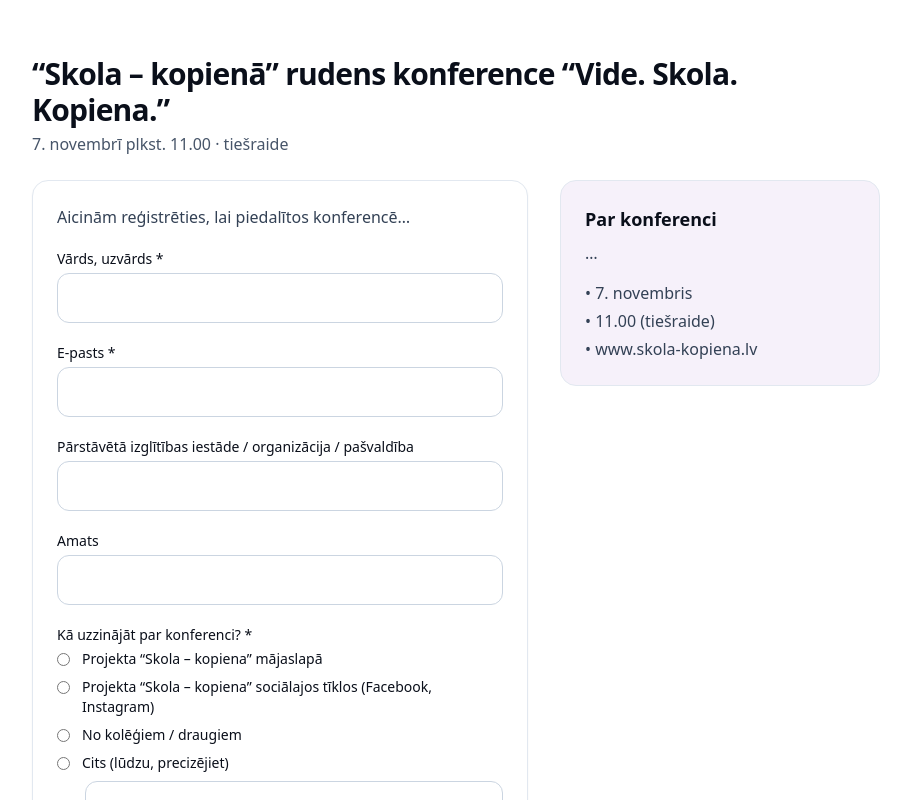
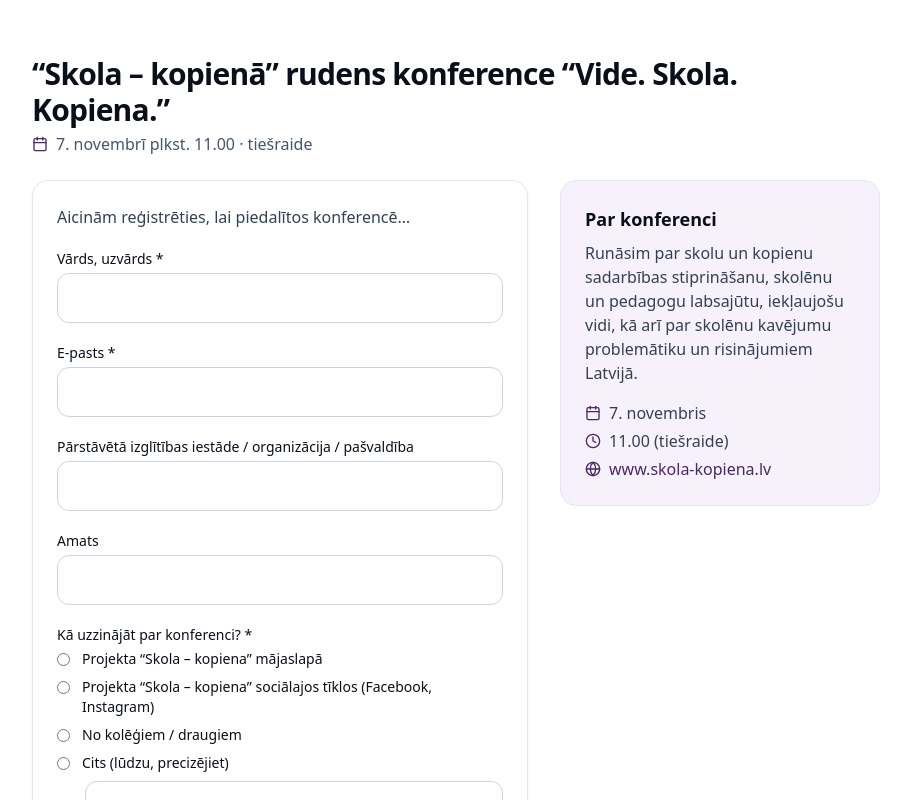
Before and after one commit to vasiljevsvladislavs-dot/skola-kopiena-registration, a Next.js app: page / in a window 1280 px wide. Shown: the top 800 px of the page, without its empty margins (184-1095 px from the left). Built offline with nearby package versions, Linux system fonts and the light colour scheme.

Commit message:
Update page.tsx

```diff
--- a/app/page.tsx
+++ b/app/page.tsx
@@ -2,30 +2,44 @@
 
 import { useState, useMemo, useEffect } from "react";
 import { z } from "zod";
+import { Calendar, Clock, Globe } from "lucide-react";
 
 const schema = z.object({
   fullName: z.string().min(2, "Lūdzu, ievadiet vārdu un uzvārdu"),
   email: z.string().email("Nederīga e-pasta adrese"),
   org: z.string().optional(),
   role: z.string().optional(),
-  about: z.enum(["site","social","friends","other"], { required_error: "Lūdzu, izvēlieties variantu" }),
+  about: z.enum(["site", "social", "friends", "other"], {
+    required_error: "Lūdzu, izvēlieties variantu",
+  }),
   aboutOther: z.string().optional(),
   notes: z.string().optional(),
-  consent: z.literal(true, { errorMap: () => ({ message: "Nepieciešama piekrišana" }) }),
+  consent: z.literal(true, {
+    errorMap: () => ({ message: "Nepieciešama piekrišana" }),
+  }),
 });
 
 export default function Page() {
   const [loading, setLoading] = useState(false);
   const [error, setError] = useState<string | null>(null);
 
-  const aboutOptions = useMemo(() => ([
-    { value: "site", label: "Projekta “Skola – kopiena” mājaslapā" },
-    { value: "social", label: "Projekta “Skola – kopiena” sociālajos tīklos (Facebook, Instagram)" },
-    { value: "friends", label: "No kolēģiem / draugiem" },
-    { value: "other", label: "Cits (lūdzu, precizējiet)" },
-  ]), []);
+  const aboutOptions = useMemo(
+    () => [
+      { value: "site", label: "Projekta “Skola – kopiena” mājaslapā" },
+      {
+        value: "social",
+        label:
+          "Projekta “Skola – kopiena” sociālajos tīklos (Facebook, Instagram)",
+      },
+      { value: "friends", label: "No kolēģiem / draugiem" },
+      { value: "other", label: "Cits (lūdzu, precizējiet)" },
+    ],
+    []
+  );
 
-  useEffect(() => { console.log("[REGISTER] page mounted"); }, []);
+  useEffect(() => {
+    console.log("[REGISTER] page mounted");
+  }, []);
 
   async function onSubmit(e: React.FormEvent<HTMLFormElement>) {
     e.preventDefault();
@@ -34,19 +48,21 @@ export default function Page() {
 
     const fd = new FormData(e.currentTarget);
     const payload = {
-      fullName: String(fd.get("fullName")||""),
-      email: String(fd.get("email")||""),
-      org: String(fd.get("org")||""),
-      role: String(fd.get("role")||""),
-      about: String(fd.get("about")||""),
-      aboutOther: String(fd.get("aboutOther")||""),
-      notes: String(fd.get("notes")||""),
-      consent: fd.get("consent")==="on",
+      fullName: String(fd.get("fullName") || ""),
+      email: String(fd.get("email") || ""),
+      org: String(fd.get("org") || ""),
+      role: String(fd.get("role") || ""),
+      about: String(fd.get("about") || ""),
+      aboutOther: String(fd.get("aboutOther") || ""),
+      notes: String(fd.get("notes") || ""),
+      consent: fd.get("consent") === "on",
     };
 
     const parsed = schema.safeParse({
       ...payload,
-      about: (["site","social","friends","other"].includes(payload.about) ? payload.about : undefined) as any,
+      about: (["site", "social", "friends", "other"].includes(payload.about)
+        ? payload.about
+        : undefined) as any,
     });
     if (!parsed.success) {
       setLoading(false);
@@ -79,18 +95,20 @@ export default function Page() {
   }
 
   return (
-    <main className="py-8" data-debug="register-page-no-icons">
+    <main className="py-8" data-debug="register-page">
+      {/* ---------- HEADER ---------- */}
       <header className="mb-6">
         <h1 className="text-3xl font-semibold tracking-tight">
           “Skola – kopienā” rudens konference “Vide. Skola. Kopiena.”
         </h1>
         <p className="text-slate-600 flex items-center gap-2 mt-1">
-          {/* без иконок */}
+          <Calendar className="w-4 h-4 text-[#4a2961]" aria-hidden="true" />
           7. novembrī plkst. 11.00 · tiešraide
         </p>
       </header>
 
       <div className="grid md:grid-cols-5 gap-8">
+        {/* ---------- FORM ---------- */}
         <section className="md:col-span-3">
           <div className="rounded-2xl border border-slate-200 bg-white shadow-sm p-6">
             <p className="text-slate-700 mb-5">
@@ -106,30 +124,55 @@ export default function Page() {
             <form onSubmit={onSubmit} className="space-y-5">
               <div>
                 <label className="block text-sm mb-1">Vārds, uzvārds *</label>
-                <input name="fullName" className="w-full rounded-xl border border-slate-300 p-3 outline-none focus:border-[#4a2961] focus:ring-2 focus:ring-[#eae3f2]" />
+                <input
+                  name="fullName"
+                  className="w-full rounded-xl border border-slate-300 p-3 outline-none focus:border-[#4a2961] focus:ring-2 focus:ring-[#eae3f2]"
+                />
               </div>
 
               <div>
                 <label className="block text-sm mb-1">E-pasts *</label>
-                <input type="email" name="email" className="w-full rounded-xl border border-slate-300 p-3 outline-none focus:border-[#4a2961] focus:ring-2 focus:ring-[#eae3f2]" />
+                <input
+                  type="email"
+                  name="email"
+                  className="w-full rounded-xl border border-slate-300 p-3 outline-none focus:border-[#4a2961] focus:ring-2 focus:ring-[#eae3f2]"
+                />
               </div>
 
               <div>
-                <label className="block text-sm mb-1">Pārstāvētā izglītības iestāde / organizācija / pašvaldība</label>
-                <input name="org" className="w-full rounded-xl border border-slate-300 p-3 outline-none focus:border-[#4a2961] focus:ring-2 focus:ring-[#eae3f2]" />
+                <label className="block text-sm mb-1">
+                  Pārstāvētā izglītības iestāde / organizācija / pašvaldība
+                </label>
+                <input
+                  name="org"
+                  className="w-full rounded-xl border border-slate-300 p-3 outline-none focus:border-[#4a2961] focus:ring-2 focus:ring-[#eae3f2]"
+                />
               </div>
 
               <div>
                 <label className="block text-sm mb-1">Amats</label>
-                <input name="role" className="w-full rounded-xl border border-slate-300 p-3 outline-none focus:border-[#4a2961] focus:ring-2 focus:ring-[#eae3f2]" />
+                <input
+                  name="role"
+                  className="w-full rounded-xl border border-slate-300 p-3 outline-none focus:border-[#4a2961] focus:ring-2 focus:ring-[#eae3f2]"
+                />
               </div>
 
               <div>
-                <label className="block text-sm mb-1">Kā uzzinājāt par konferenci? *</label>
+                <label className="block text-sm mb-1">
+                  Kā uzzinājāt par konferenci? *
+                </label>
                 <div className="space-y-2">
                   {aboutOptions.map((opt) => (
-                    <label key={opt.value} className="flex items-start gap-3 text-sm">
-                      <input type="radio" name="about" value={opt.value} className="mt-1" />
+                    <label
+                      key={opt.value}
+                      className="flex items-start gap-3 text-sm"
+                    >
+                      <input
+                        type="radio"
+                        name="about"
+                        value={opt.value}
+                        className="mt-1"
+                      />
                       <span>{opt.label}</span>
                     </label>
                   ))}
@@ -145,29 +188,62 @@ export default function Page() {
 
               <div>
                 <label className="block text-sm mb-1">Jautājumi / piezīmes</label>
-                <textarea name="notes" rows={4} className="w-full rounded-xl border border-slate-300 p-3 outline-none focus:border-[#4a2961] focus:ring-2 focus:ring-[#eae3f2]" />
+                <textarea
+                  name="notes"
+                  rows={4}
+                  className="w-full rounded-xl border border-slate-300 p-3 outline-none focus:border-[#4a2961] focus:ring-2 focus:ring-[#eae3f2]"
+                />
               </div>
 
               <label className="flex items-start gap-3 text-sm select-none">
                 <input type="checkbox" name="consent" className="mt-1" />
-                <span>Piekrītu, ka mani dati tiek izmantoti tikai konferences organizēšanai.</span>
+                <span>
+                  Piekrītu, ka mani dati tiek izmantoti tikai konferences
+                  organizēšanai.
+                </span>
               </label>
 
-              <button type="submit" disabled={loading} className="rounded-xl bg-[#4a2961] text-white px-5 py-3 font-medium hover:bg-[#5a3474] disabled:opacity-60">
+              <button
+                type="submit"
+                disabled={loading}
+                className="rounded-xl bg-[#4a2961] text-white px-5 py-3 font-medium hover:bg-[#5a3474] disabled:opacity-60"
+              >
                 {loading ? "Nosūtīšana…" : "Reģistrēties"}
               </button>
             </form>
           </div>
         </section>
 
+        {/* ---------- SIDEBAR ---------- */}
         <aside className="md:col-span-2">
           <div className="rounded-2xl border border-slate-200 bg-[#f6f1fa] p-6">
             <h3 className="text-lg font-semibold mb-2">Par konferenci</h3>
-            <p className="text-slate-700">…</p>
+            <p className="text-slate-700">
+              Runāsim par skolu un kopienu sadarbības stiprināšanu, skolēnu un
+              pedagogu labsajūtu, iekļaujošu vidi, kā arī par skolēnu kavējumu
+              problemātiku un risinājumiem Latvijā.
+            </p>
+
             <ul className="mt-4 space-y-1 text-slate-700">
-              <li>• 7. novembris</li>
-              <li>• 11.00 (tiešraide)</li>
-              <li>• www.skola-kopiena.lv</li>
+              <li className="flex items-center gap-2">
+                <Calendar className="w-4 h-4 text-[#4a2961]" />
+                7. novembris
+              </li>
+              <li className="flex items-center gap-2">
+                <Clock className="w-4 h-4 text-[#4a2961]" />
+                11.00 (tiešraide)
+              </li>
+              <li className="flex items-center gap-2">
+                <Globe className="w-4 h-4 text-[#4a2961]" />
+                <a
+                  href="https://www.skola-kopiena.lv"
+                  target="_blank"
+                  className="text-[#4a2961] hover:underline"
+                  rel="noreferrer"
+                >
+                  www.skola-kopiena.lv
+                </a>
+              </li>
             </ul>
           </div>
         </aside>
```
